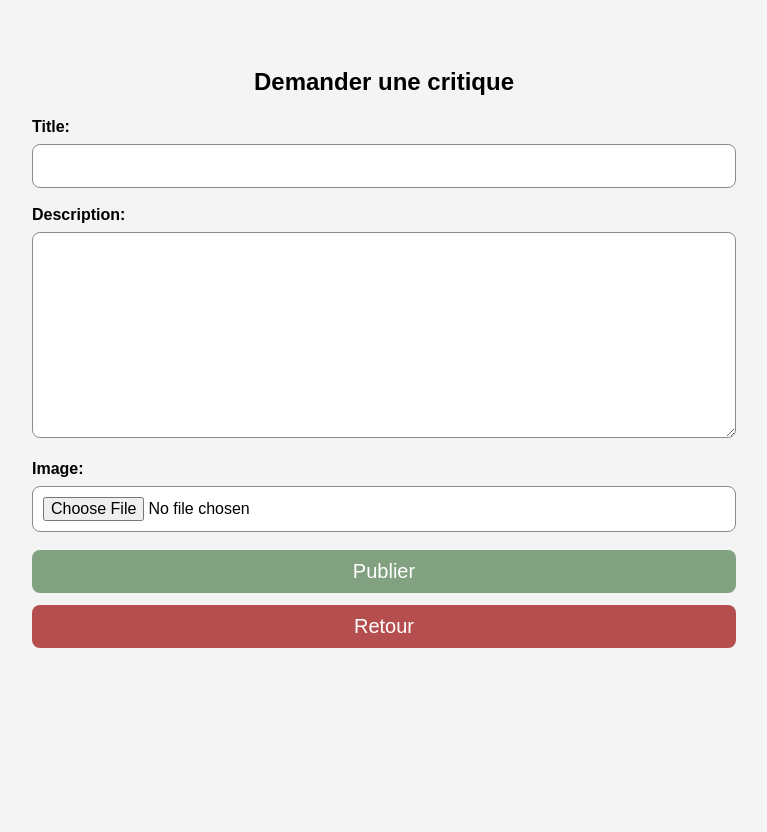
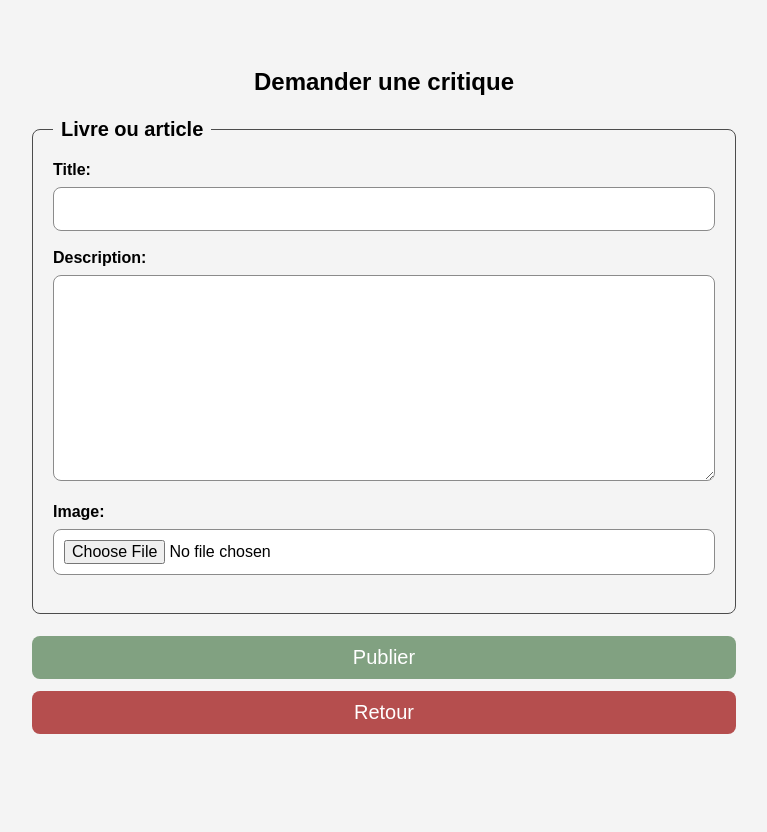
Before and after one commit to GuillaumeChiron/Django-LITRevu, a Django app: page /create-ticket/ in a window 1280 px wide. Shown: the part 76-908 px from the top of the page, without its empty margins (256-1023 px from the left). Before the commit the page ends 724 px from the top, so only its background shows below. Run offline with Django 5.2, Linux system fonts and the light colour scheme; the visitor is signed in with stand-in values (Sample User, id 1).

Commit message:
modification des encadrés de ticket et review

```diff
--- a/app/templates/app/create_review.html
+++ b/app/templates/app/create_review.html
@@ -13,7 +13,11 @@
 
         <form class="publication-form" method="post" enctype="multipart/form-data">
             {% csrf_token %}
-            {{ form.as_p }}
+            <fieldset>
+                <legend>Votre critique</legend>
+                {{ form.as_p }}
+            </fieldset>
+
             <button type="submit">Publier</button>
         </form>
 
--- a/app/templates/app/create_ticket.html
+++ b/app/templates/app/create_ticket.html
@@ -13,7 +13,11 @@
 
         <form class="publication-form" method="post" enctype="multipart/form-data">
             {% csrf_token %}
-            {{ form.as_p }}
+            <fieldset>
+                <legend>Livre ou article</legend>
+                {{ form.as_p }}
+            </fieldset>
+
             <button type="submit">Publier</button>
         </form>
 
```
